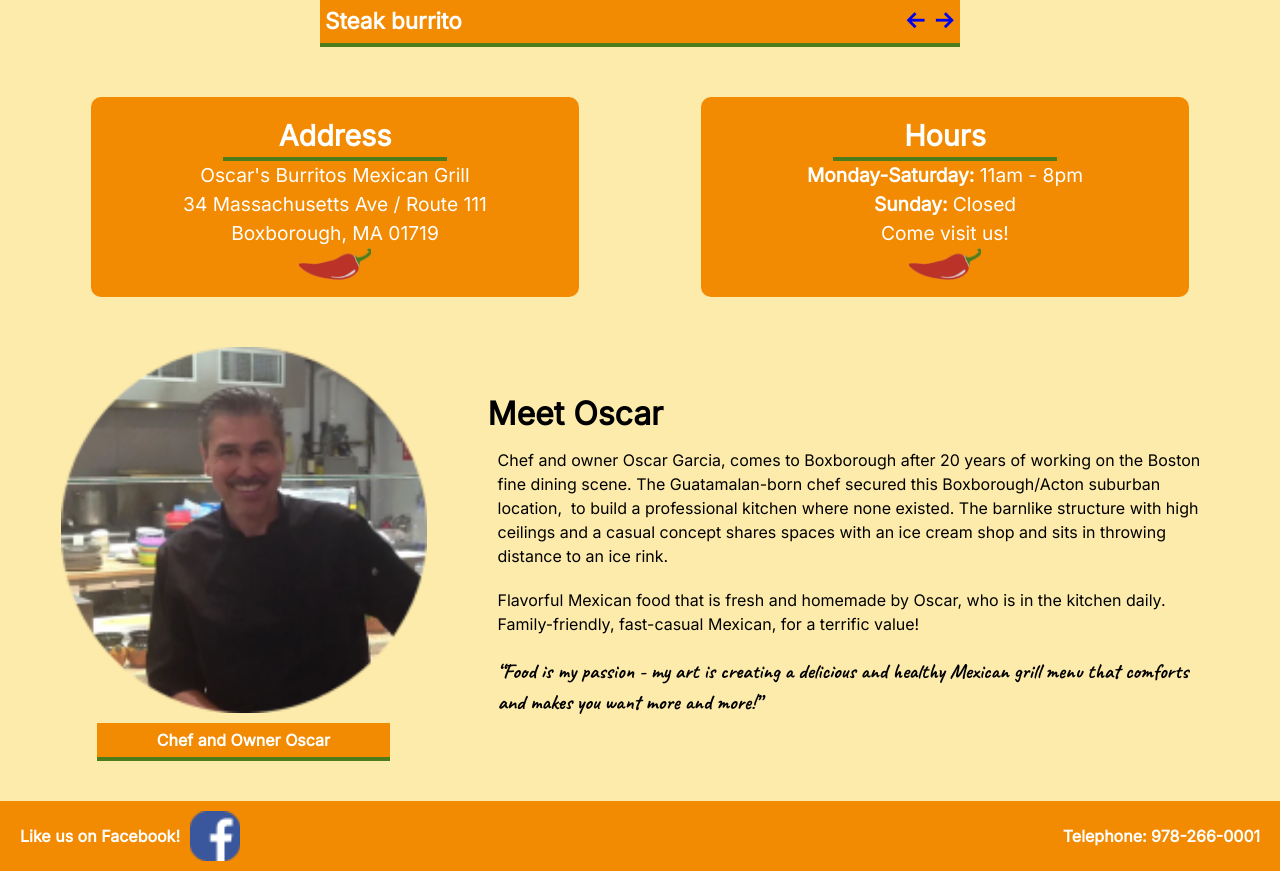
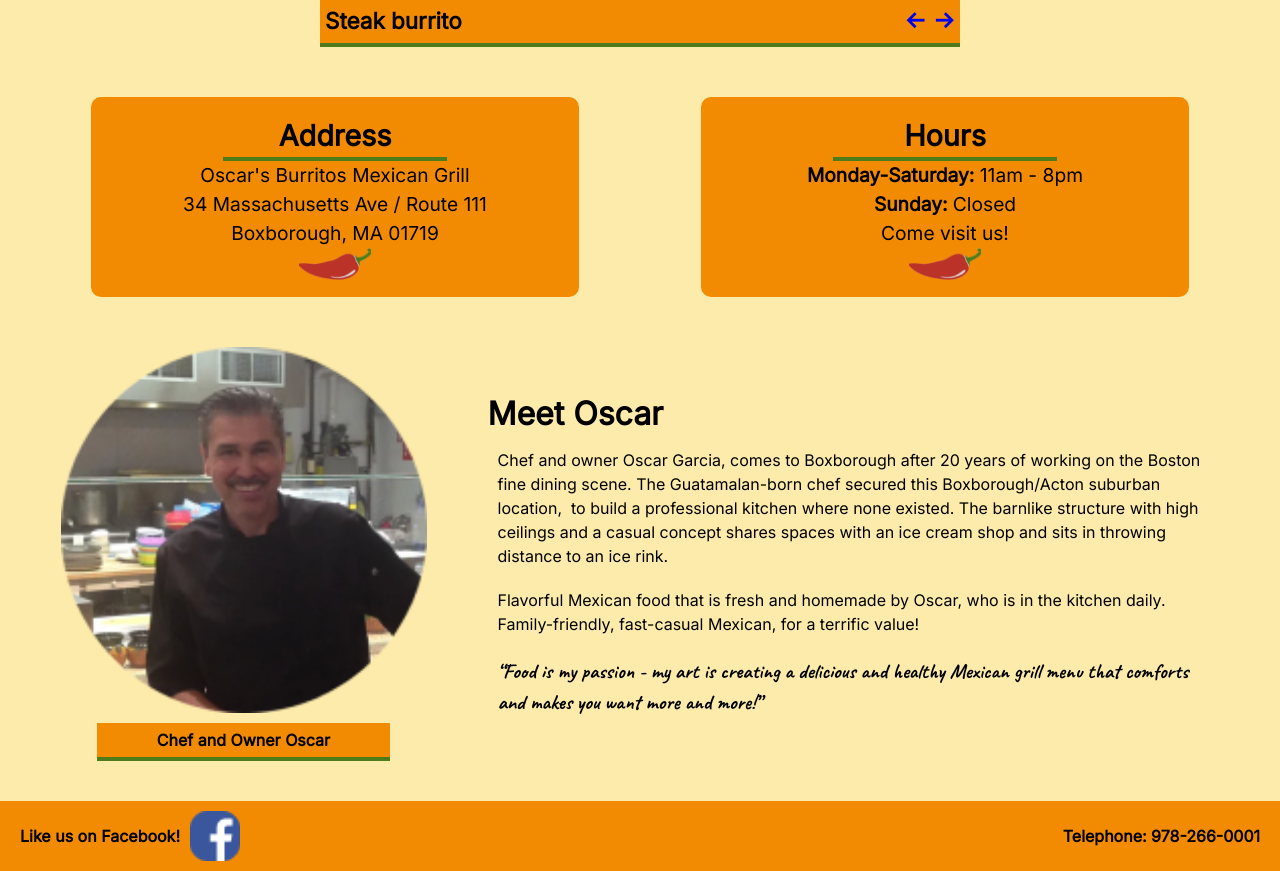
Before and after one commit to jmaffa/responsive-redesign, a plain HTML site: page index.html in a window 1280 px wide. Shown: the part 680-1551 px from the top of the page. Drawn offline with Linux system fonts and the light colour scheme.

Commit message:
attempt to change contrast issues

```diff
--- a/styles.css
+++ b/styles.css
@@ -49,6 +49,7 @@
 /* MY CSS */
 body {
     background: #FDEBAB;
+    color:#000000;
     font-family: 'Inter';
     font-size: medium;
 }
@@ -94,6 +95,12 @@ body {
     width: auto;
     height: 20%;
 }
+a:visited{
+    color:#000000
+}
+a:hover{
+    color:#4F7C1A
+}
 
 /* HEADER */
 #header {
@@ -125,7 +132,7 @@ body {
 .main-button {
     background-color: #FF0000;
     box-shadow: 0 4px 12px 0 rgba(0,0,0,0.2);
-    color: white;
+    color: black;
     width: 30vw;
     padding: 10px;
     border: none;
@@ -163,7 +170,7 @@ body {
     align-items: center;
     width: 100%;
     background-color: #F38B02;
-    color: white;
+    color: black;
     padding: 5px;
     box-sizing: border-box;
     border-bottom: 4px solid #4F7C1A;
@@ -193,7 +200,7 @@ body {
     padding: 20px;
     margin: 20px;
     background-color: #F38B02;
-    color: white;
+    color: black;
     border-radius: 10px;
     width: 40%;
     height: 200px;
@@ -233,7 +240,7 @@ body {
 #oscar-caption {
     width: 80%;
     background-color: #F38B02;
-    color: white;
+    color: black;
     padding: 5px;
     border-bottom: 4px solid #4F7C1A;
     text-align: center;
@@ -254,9 +261,9 @@ body {
 
 /* FOOTER */
 footer {
-    background-color: #F38B02; /* Background color */
-    color: #fff; /* Text color */
-    text-align: center; /* Center align text */
+    background-color: #F38B02;
+    color: black;
+    text-align: center;
     display: flex;
     flex-direction: row;
     justify-content: space-between;
@@ -267,7 +274,7 @@ footer {
   }
 
   footer a {
-    color: #fff;
+    color: black;
     text-decoration: none;
   }
 
```
